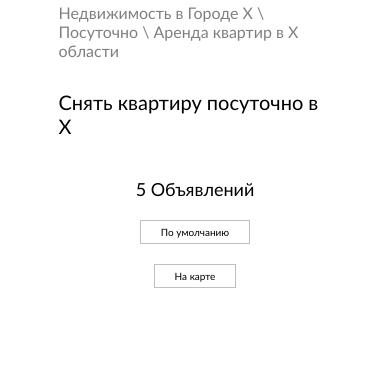
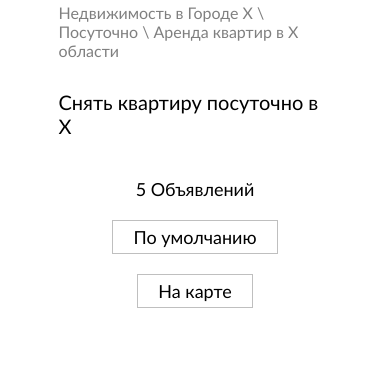
Before and after one commit to mynickleo/Apartment-website, a plain HTML site: page index.html in a window 390 px wide. Shown: the part 727-1103 px from the top of the page. Drawn offline with Linux system fonts and the light colour scheme.

Commit message:
Add files via upload

```diff
--- a/main.css
+++ b/main.css
@@ -629,14 +629,9 @@ h2{
         font-size: 20px;
     }
 
-    .input_info .variants a{
-        font-size: 10px;
-        text-align: center;
-    }
-
-    .input_info .variants div{
-        font-size: 10px;
-        text-align: center;
+    .input_info .variants{
+        display: flex;
+        flex-direction: column;
     }
 
     .container{
@@ -657,9 +652,4 @@ h2{
     header .logo{
         font-size: 48px;
     }
-
-    .input_info .variants{
-        display: flex;
-        flex-direction: column;
-    }
 }
```
